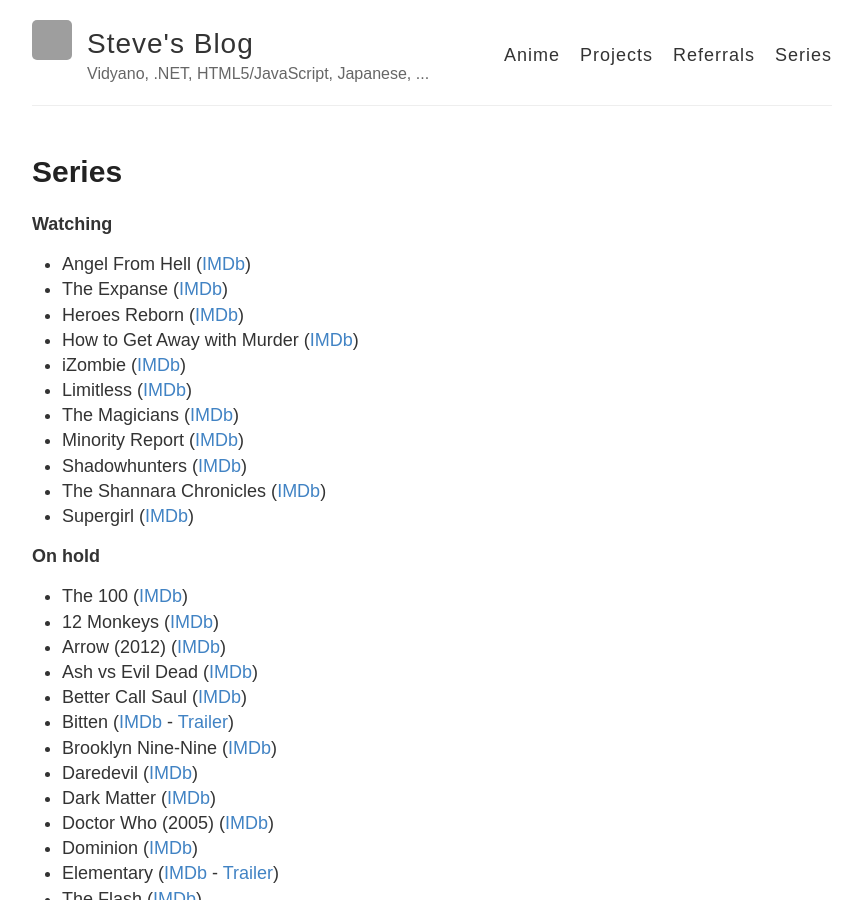
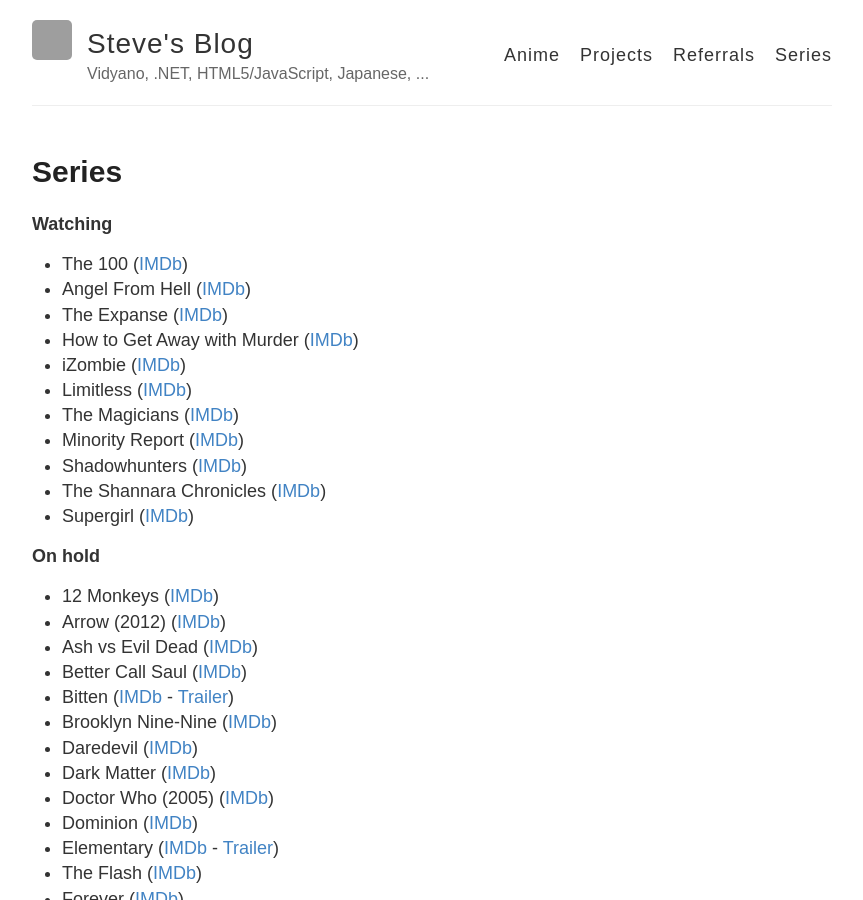
Before and after one commit to stevehansen/stevehansen.github.io, a Jekyll site: the page built from series.md, in a window 1280 px wide and 900 px high. Shown: the whole window, without its empty margins (208-1071 px from the left). Built offline with Jekyll 4.4.1, drawn with Linux system fonts in a browser that asks for light colours; comment, search, counter and statistics services are not loaded; some of the changed text lies outside the part shown; grey boxes are pictures that could not be loaded.

Commit message:
Watching The 100 again

```diff
--- a/series.md
+++ b/series.md
@@ -8,9 +8,9 @@
 ---
 **Watching**
 
+* The 100 ([IMDb](http://www.imdb.com/title/tt2661044))
 * Angel From Hell ([IMDb](http://www.imdb.com/title/tt4424726/))
 * The Expanse ([IMDb](http://www.imdb.com/title/tt3230854/))
-* Heroes Reborn ([IMDb](http://www.imdb.com/title/tt3556944/))
 * How to Get Away with Murder ([IMDb](http://www.imdb.com/title/tt3205802/))
 * iZombie ([IMDb](http://www.imdb.com/title/tt3501584/))
 * Limitless ([IMDb](http://www.imdb.com/title/tt4422836/))
@@ -23,7 +23,6 @@
 
 **On hold**
 
-* The 100 ([IMDb](http://www.imdb.com/title/tt2661044))
 * 12 Monkeys ([IMDb](http://www.imdb.com/title/tt3148266/))
 * Arrow (2012) ([IMDb](http://www.imdb.com/title/tt2193021/))
 * Ash vs Evil Dead ([IMDb](http://www.imdb.com/title/tt4189022/))
```
Also changed, not shown: other parts of series.md (+1 -0 lines).
